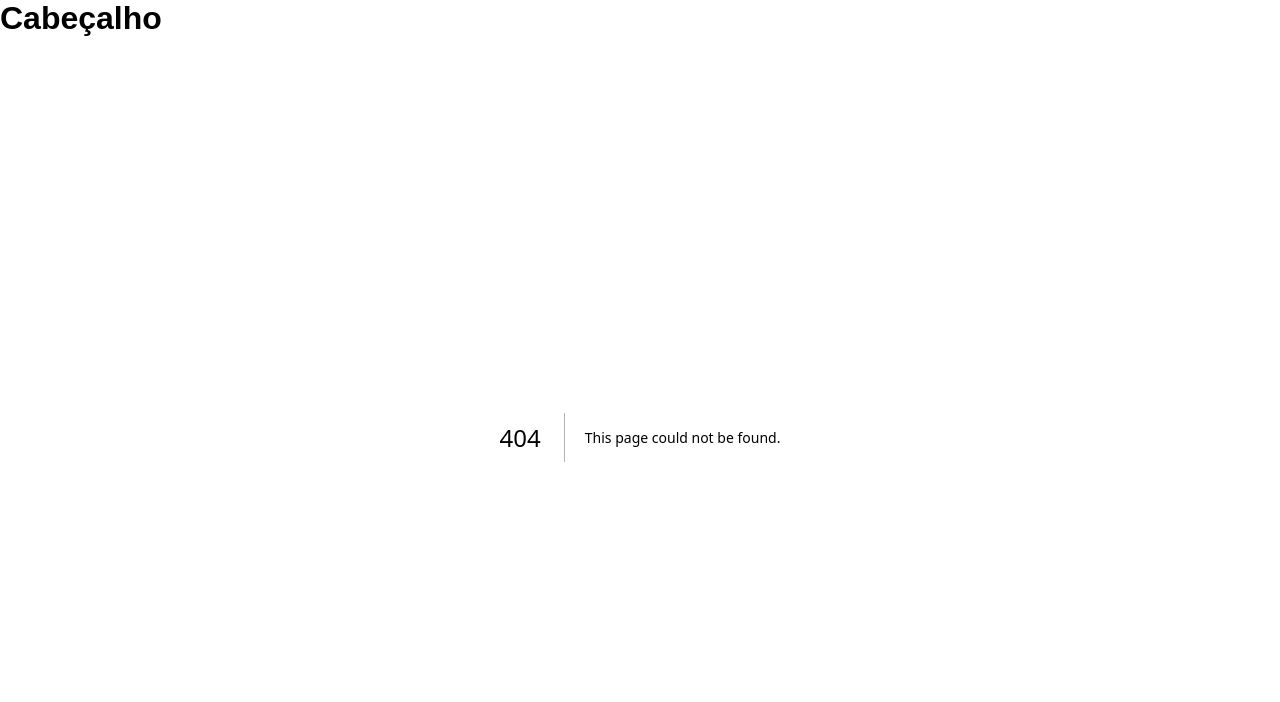
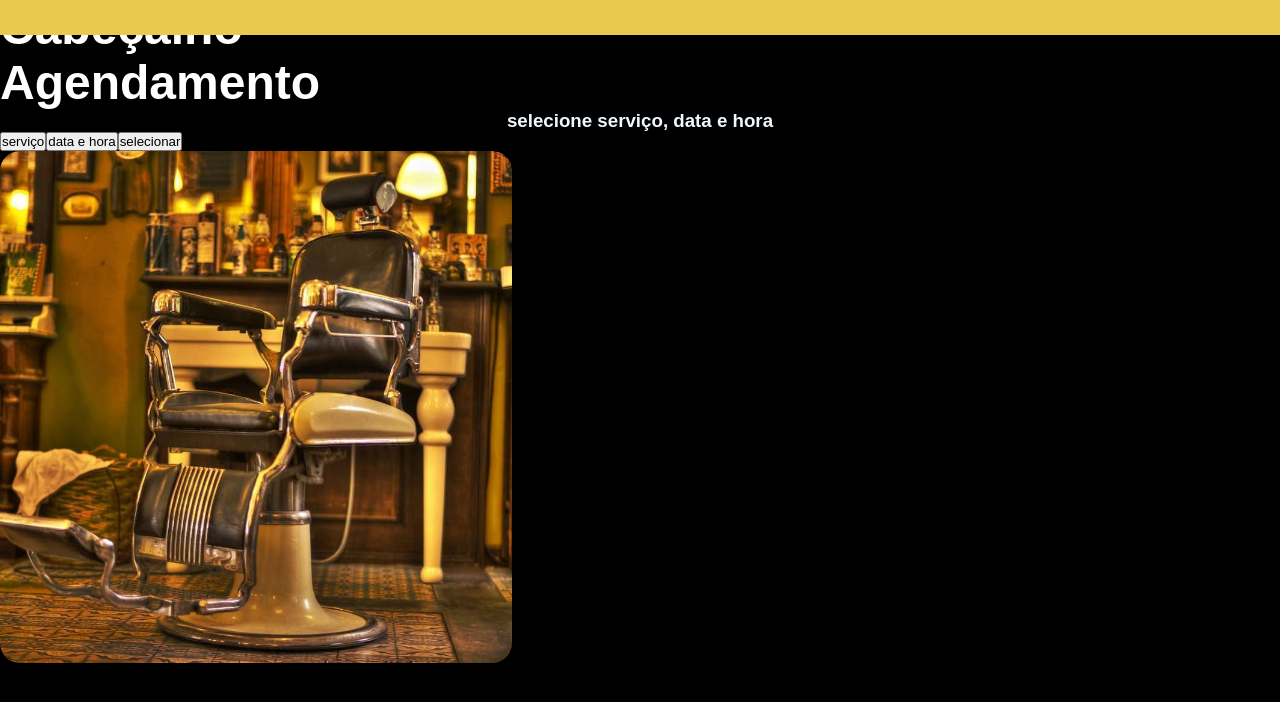
Before and after one commit to gsillva18/security_project, a Next.js app: page /projeto in a window 1280 px wide. Before the commit this address had no page. Shown: the top 702 px of the page. Built offline with nearby package versions, Linux system fonts and the light colour scheme; no server answers; the database is empty.

Commit message:
inicio do código html e css da primeira tela

```diff
--- /dev/null
+++ b/src/app/projeto/page.js
@@ -0,0 +1,28 @@
+import db from "@/lib/db"
+import './style.css'
+export default async () => {
+    const usuario = await db.query("select * from usuario")
+ return (<>
+
+ <body>
+   <div class="texto-centralizados">
+    <h1>Agendamento</h1>
+    <h3>selecione serviço, data e hora</h3>
+    </div>
+
+    <div>
+
+   <button class="botom">serviço</button>
+   <button>data e hora</button>
+   <button> selecionar</button>
+   </div>
+
+    <img class="imagem" src= "image-barbearia.jpg"/>
+
+    <div class="barra"></div>
+
+
+    </body>
+
+ </>);
+}
--- /dev/null
+++ b/src/app/projeto/style.css
@@ -0,0 +1,49 @@
+body {
+    background-color:black;
+}
+
+.texto-centralizado {
+    position: absolute;
+    left: 50vw;
+    width: 50vw;
+    height: 100vh;
+    display: flex;
+    flex-direction: column;
+    justify-content: center;
+    align-items: center;
+    text-align: center;
+    padding: 20px
+}
+
+
+h1 {
+    font-size: 3em;
+    color: white
+}
+
+h3{
+    text-align: center;
+    color:aliceblue
+}
+
+
+.barra {
+    background-color: #E9CA4F;
+    position: fixed;
+    top: 0;
+    left: 0;
+    right: 0;
+    height: 35px;
+  }
+
+.imagem {
+    width: 100%;
+    max-width: 40vw;
+    height: 40vw;
+    object-fit:cover; /* corta a imagem sem distorcer*/
+    border-radius: 20px;
+}
+
+.botom {
+    float: left;
+}
```
Also changed, not shown: public/image-barbearia.jpg (added), public/image.svg (added).
